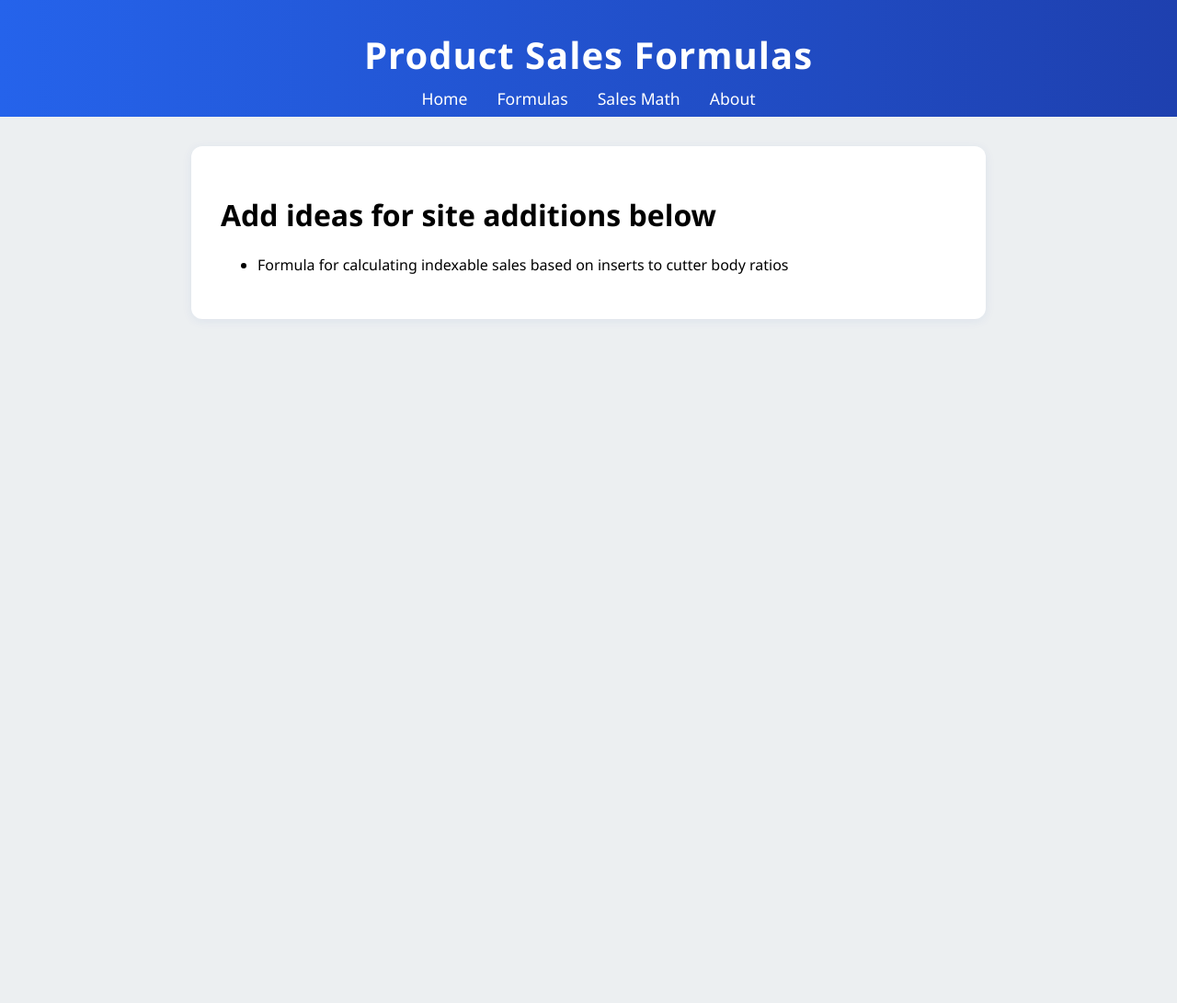
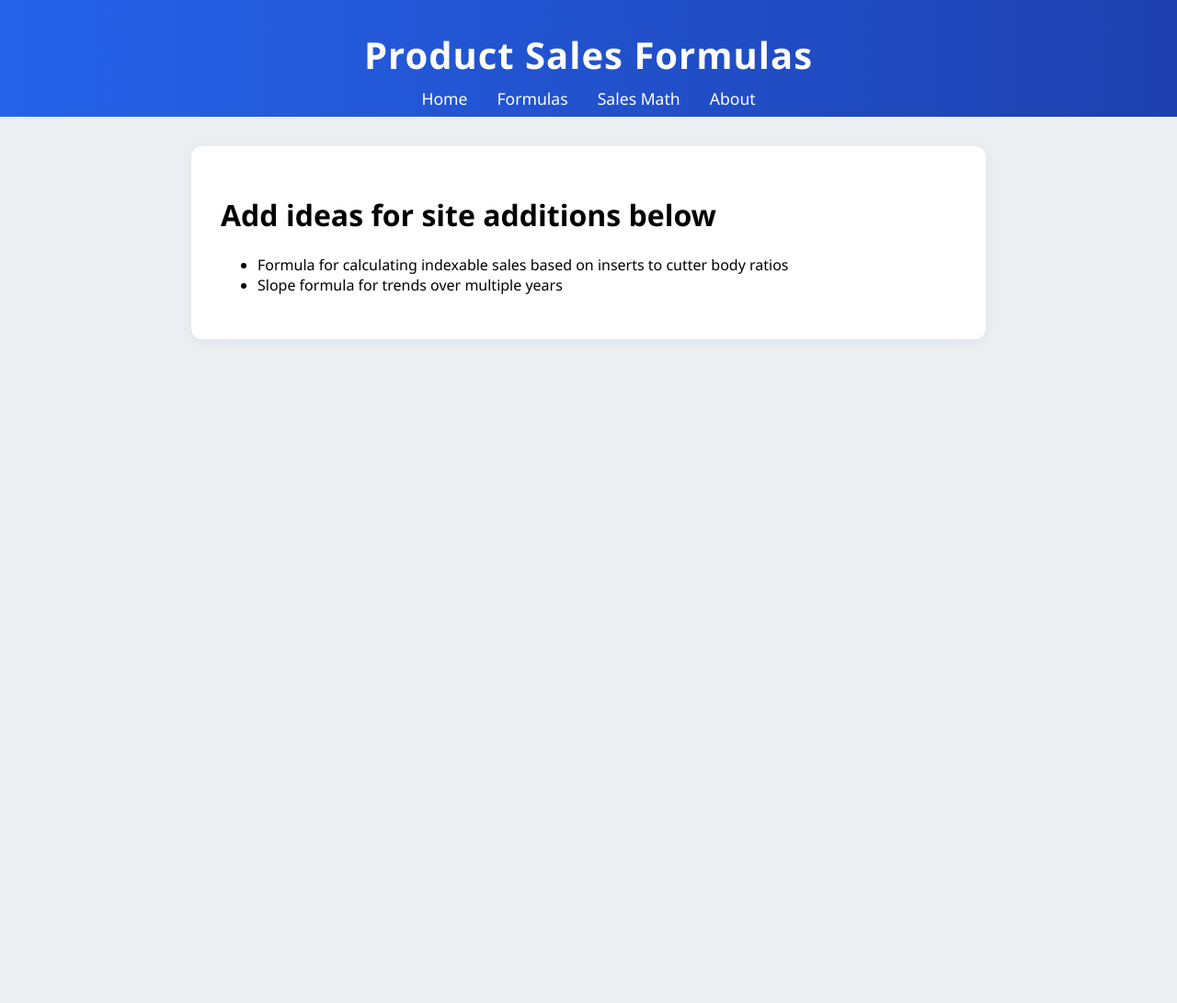
Before and after one commit to jaymcc2/product-sales-formulas, a Jekyll site: the page built from ideas.md, in a window 1280 px wide. Shown: the whole page at 92% size. Built offline with Jekyll 4.4.1, drawn with Linux system fonts in a browser that asks for light colours; our own code applies the rules of GitHub Pages for plain Markdown files.

Commit message:
Update ideas.md

```diff
--- a/ideas.md
+++ b/ideas.md
@@ -1,3 +1,4 @@
 # Add ideas for site additions below
 
 - Formula for calculating indexable sales based on inserts to cutter body ratios
+- Slope formula for trends over multiple years
```
